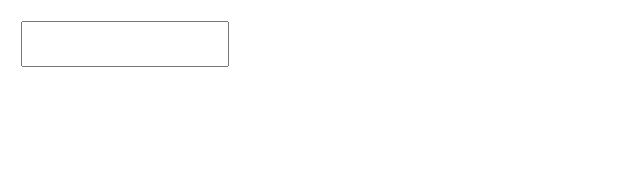
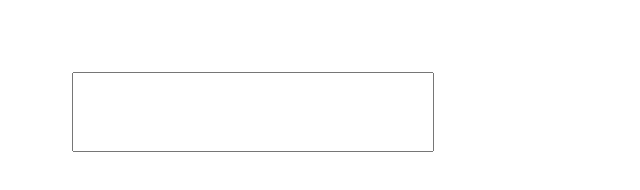
Before and after one commit to br4nnigan/br4nnigan.github.io, a plain HTML site: page labrador-link-grabber/index.html in a window 1280 px wide. Shown: the whole page, without its empty margins (0-640 px from the left). Drawn offline with Linux system fonts and the light colour scheme.

Commit message:
increased input font size

```diff
--- a/labrador-link-grabber/index.html
+++ b/labrador-link-grabber/index.html
@@ -5,12 +5,14 @@
 <style type="text/css">
 	body{
 		font-size: 1.5em;
+		margin: 2em;
 	}
 	a{
 		margin: 1em;
 		display: block;
 	}
 	input{
+		font-size: 1em;
 		margin: 1em;
 		padding: 1em;
 	}
```
